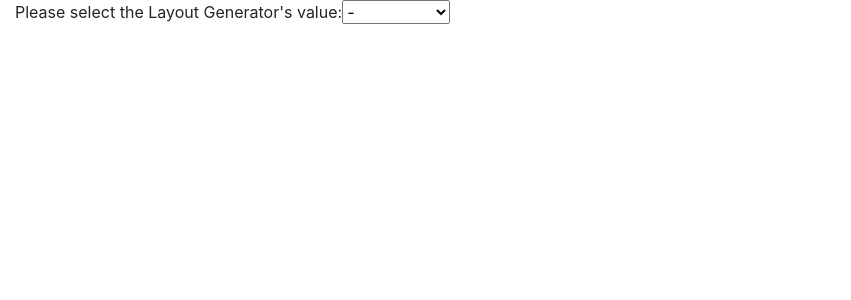
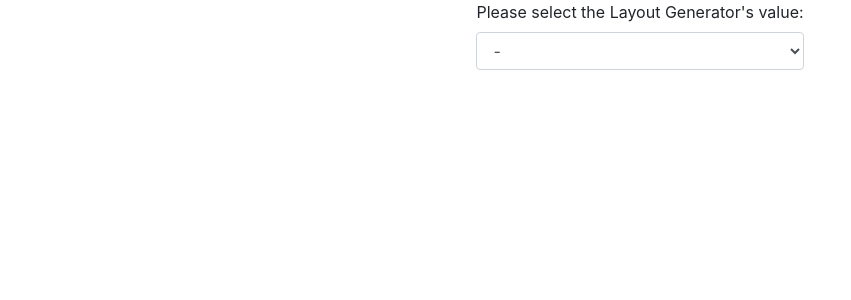
Before and after one commit to izadi-abraham/layout-generator, a React (Create React App) app: page / in a window 1280 px wide. Shown: the top 300 px of the page, without its empty margins (0-851 px from the left). Built offline with nearby package versions, Linux system fonts and the light colour scheme.

Commit message:
scss files added

```diff
--- a/src/App.js
+++ b/src/App.js
@@ -1,7 +1,6 @@
 import React from 'react';
 import RenderLayout from './components/RenderLayout';
 import DropDownList from './components/DropDownList';
-import './App.scss';
 
 class App extends React.Component {
   constructor(props) {
--- a/src/App.scss
+++ /dev/null
@@ -1,9 +0,0 @@
-.row {
-  > div[class*=col-] {
-    border: 1px dashed;
-    height: 6.25rem;
-    &.xl {
-      height: 12.5rem;
-    }
-  }
-}
--- a/src/components/DropDownList.js
+++ b/src/components/DropDownList.js
@@ -1,12 +1,13 @@
 import React from "react";
+import './DropDownList.scss';
 
 function DropDownList(props) {
   return (
-    <div className="row">
+    <div className="row header">
       <div className="col">
-        <label>
-          Please select the Layout Generator's value:
-          <select name="drop down list" defaultValue="none" onChange={props.handleChange}>
+        <div className="form-group">
+        <label for="select-layout">Please select the Layout Generator's value:</label>
+          <select id="select-layout" className="form-control" name="drop down list" defaultValue="none" onChange={props.handleChange}>
             <option value="none" disabled hidden>-</option>
             <option value="xl">XL</option>
             <option value="2XL">2XL</option>
@@ -14,9 +15,9 @@ function DropDownList(props) {
             <option value="XL/2L">XL/2L</option>
             <option value="XL/L/2SM">XL/L/2SM</option>
             <option value="4SM/L/2XL">4SM/L/2XL</option>
-            <option value="SM/XL/L/3SM">4SM/L/2XL</option>
+            <option value="2SM/XL/L/4SM">2SM/XL/L/4SM</option>
           </select>
-        </label>
+      </div>
       </div>
     </div>
   );
--- /dev/null
+++ b/src/components/DropDownList.scss
@@ -0,0 +1,8 @@
+
+.header {
+  .col {
+    display: flex;
+    justify-content: center;
+    align-items: center;
+  }
+}
--- a/src/components/RenderLayout.js
+++ b/src/components/RenderLayout.js
@@ -1,4 +1,5 @@
 import React from "react";
+import './RenderLayout.scss';
 
 function RenderLayout (props) {
 
@@ -8,9 +9,9 @@ function RenderLayout (props) {
     let renderContent = "";
     let slotNumber = 1;
 
-    const renderSM = () => `<div class='sm col-6'><h1>Slot ${slotNumber}</h1></div>`;
-    const renderL = () => `<div class='l col-12'><h1>Slot ${slotNumber}</h1></div>`;
-    const renderXL = () => `<div class='xl col-12'><h1>Slot ${slotNumber}</h1></div>`;
+    const renderSM = () => `<div class='sm col-6'><h3>Slot ${slotNumber}</h3></div>`;
+    const renderL = () => `<div class='l col-12'><h3>Slot ${slotNumber}</h3></div>`;
+    const renderXL = () => `<div class='xl col-12'><h3>Slot ${slotNumber}</h3></div>`;
 
 
     for (let item of textArray) {
@@ -43,7 +44,7 @@ function RenderLayout (props) {
 
 
 
-    return <div className="row" dangerouslySetInnerHTML={{__html: renderContent}}/>;
+    return <div className="row main" dangerouslySetInnerHTML={{__html: renderContent}}/>;
 
 
 }
--- a/src/components/RenderLayout.scss
+++ b/src/components/RenderLayout.scss
@@ -0,0 +1,12 @@
+.main {
+  > div[class*=col-] {
+    border: 1px dashed;
+    height: 6.25rem;
+    display: flex;
+    justify-content: center;
+    align-items: center;
+    &.xl {
+      height: 12.5rem;
+    }
+  }
+}
```
